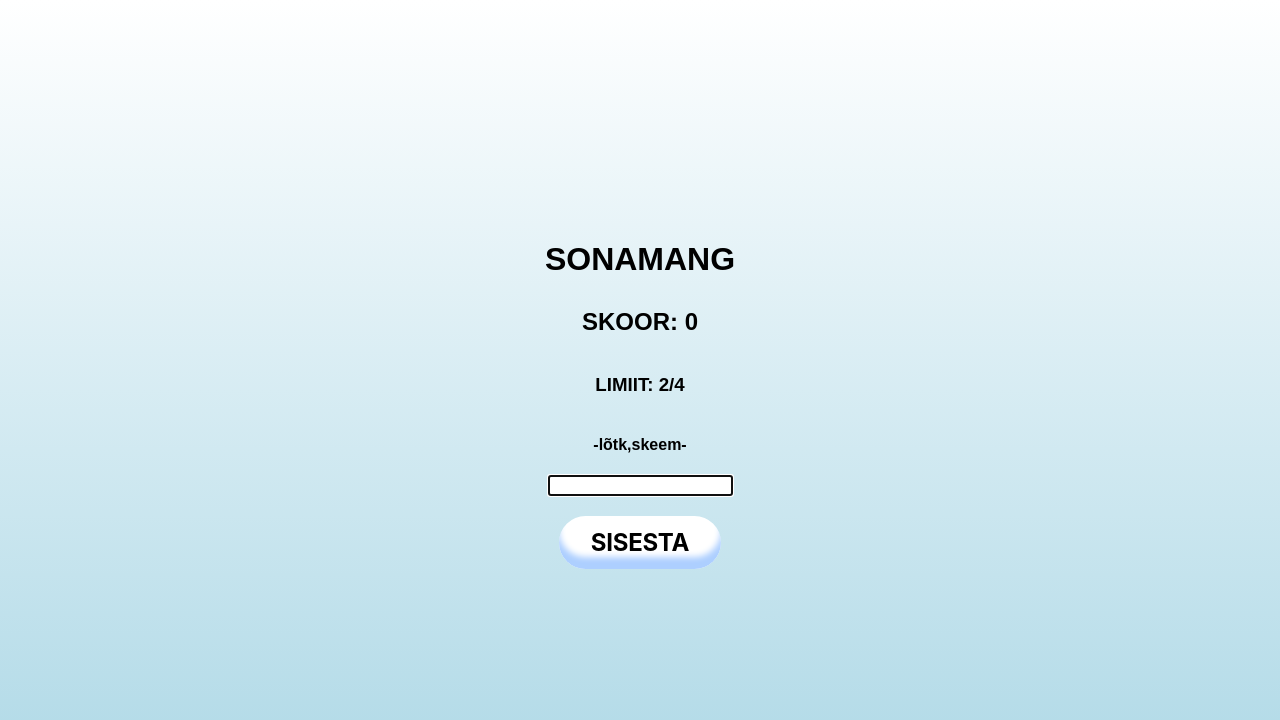
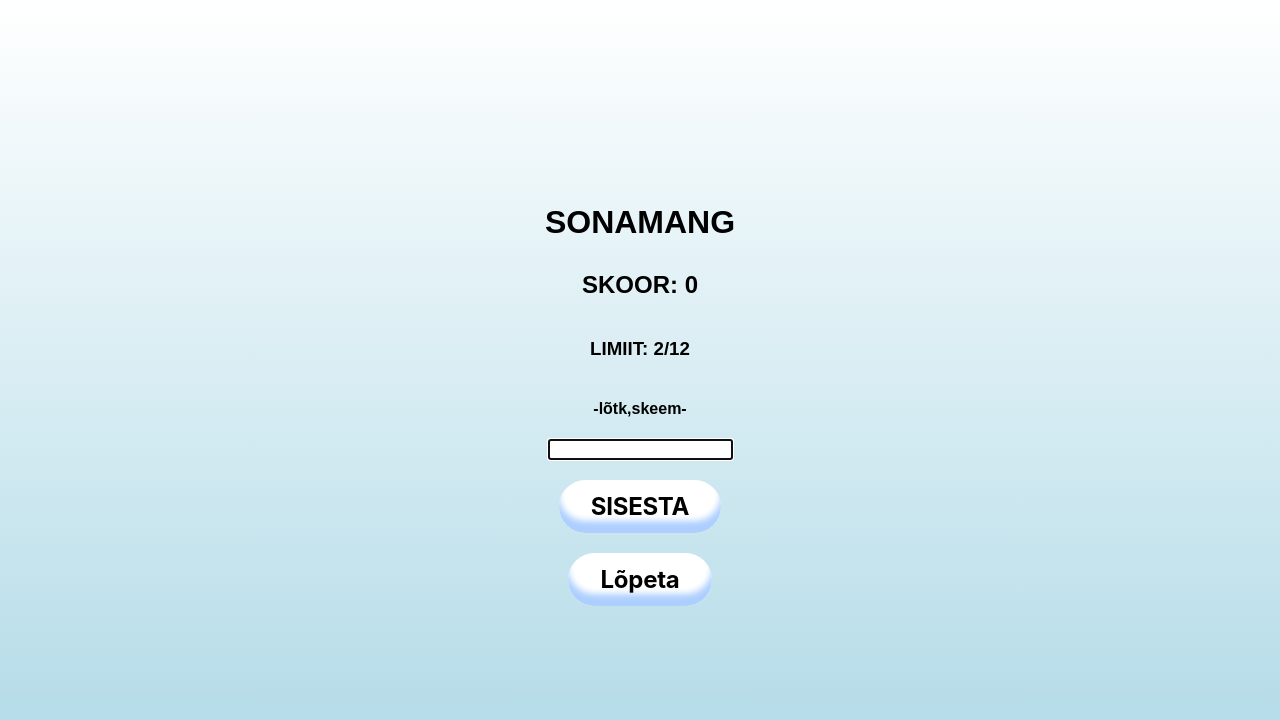
Before and after one commit to timeout0/sonamang, a Flask app: page /game in a window 1280 px wide. Shown: the top 720 px of the page. Run offline with Flask 3, Linux system fonts and the light colour scheme.

Commit message:
Update game.html

```diff
--- a/main/templates/game.html
+++ b/main/templates/game.html
@@ -1,4 +1,3 @@
-
     {% extends "base.html" %}
     {% block title %}
         Game
@@ -90,6 +89,7 @@
         <h4 id="word_lst">--</h4>
         <input type="text" id="text_field" autocompleate="off">
         <button id="submit_btn" onclick="enter_word()">SISESTA</button>
+        <button id="game_ender" onclick="end_game()">Lõpeta</button>
         <form method="post" id="score_form">
             <input type="hidden" id="score_form_value" name="score">
         </form>
@@ -106,7 +106,7 @@
             }
             const words = {{ wordlist | tojson }};
             var active_words = [];
-            const limit = 4;
+            const limit = 12 / parseInt(diff);
             var score = 0;
 
             function foreverLoop() {
```
